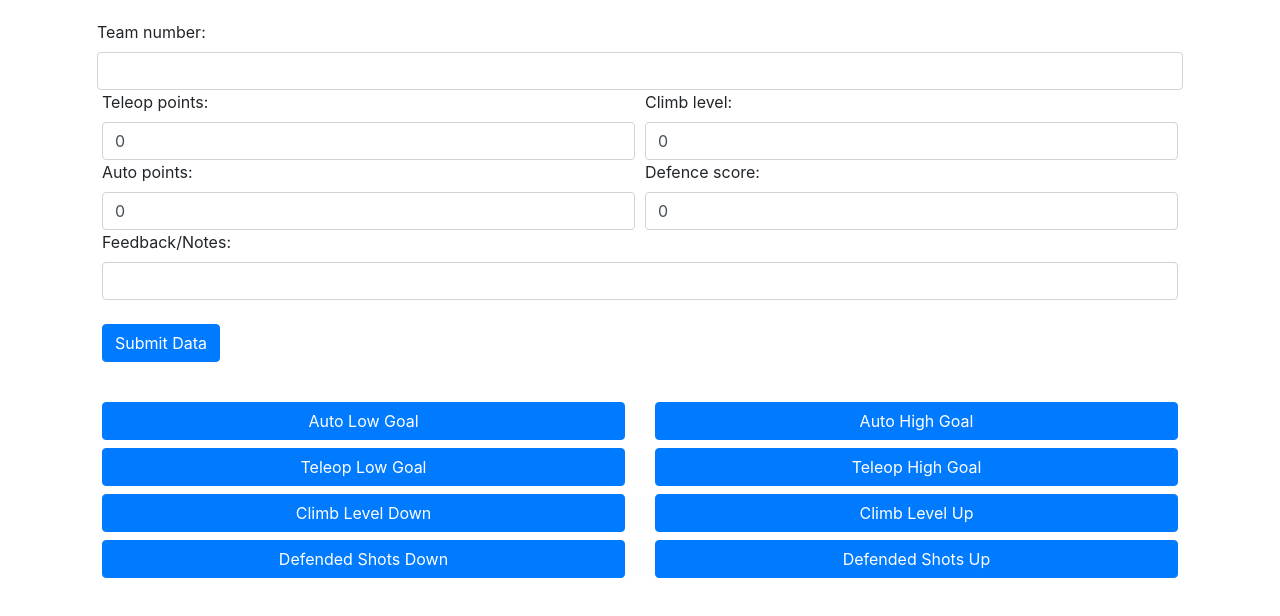
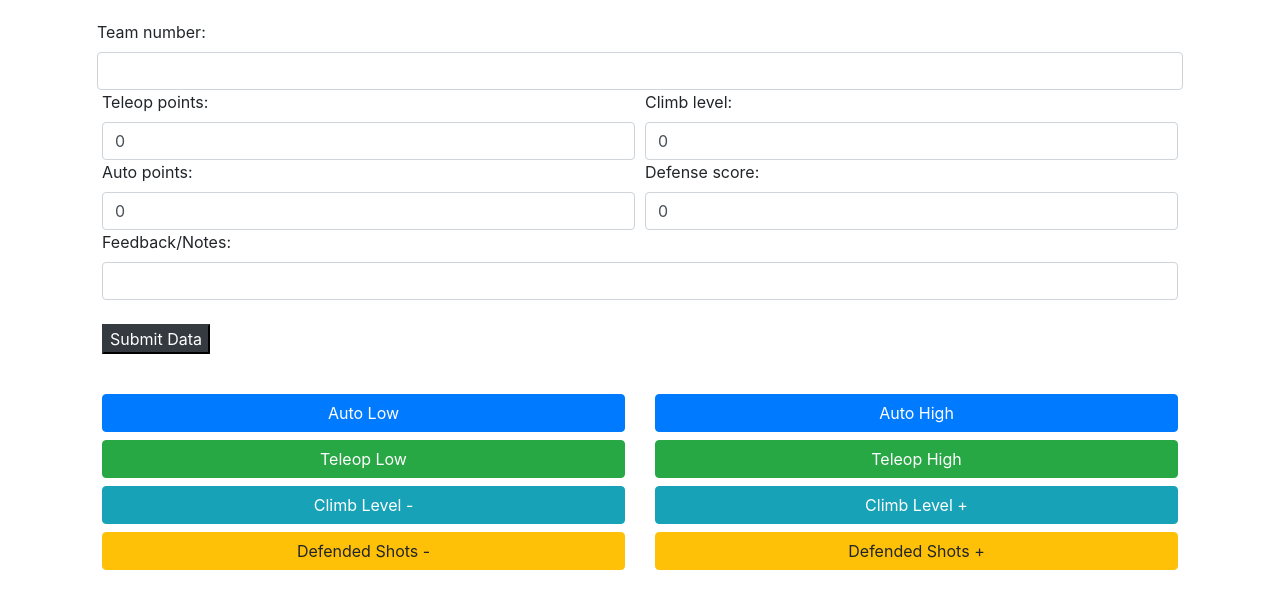
Before and after one commit to clemstardust/StealthyScouting, a plain HTML site: page StealthyScoutingWebsiteUI.html in a window 1280 px wide. Drawn offline with nearby package versions, Linux system fonts and the light colour scheme.

Commit message:
tuned button color

```diff
--- a/StealthyScoutingWebsiteUI.html
+++ b/StealthyScoutingWebsiteUI.html
@@ -56,6 +56,10 @@ tr:nth-child(even) {
 	margin: auto;
 	padding: 20px 32px;
 }
+/*
+.btn-dark, .btn-dark::shadow {
+	background-color: #FC33FF;
+}
 
 .button {
 	border: none;
@@ -71,11 +75,12 @@ tr:nth-child(even) {
 	margin: 0 auto;
 }
 
-.button1 {background-color: #4CAF50;} /* Green */
-.button2 {background-color: #008CBA;} /* Blue */
-.button3 {background-color: #FF3333;} /* Red */
-.button4 {background-color: #FC33FF;} /* Pink */
-.button5 {background-color: #FFC933;} /* Orange */
+.button1 {background-color: #4CAF50;}
+.button2 {background-color: #008CBA;}
+.button3 {background-color: #FF3333;}
+.button4 {background-color: #FC33FF;}
+.button5 {background-color: #FFC933;}
+*/
 </style>
 
 <script>
@@ -132,15 +137,14 @@ tr:nth-child(even) {
 					<label>Climb level:</label>
 					<input class="form-control" name="climbpts" id="climbpts" value="0"/>
 
-					<label>Defence score: </label>
+					<label>Defense score: </label>
 					<input class="form-control" name="defencepts" id="defencepts" value="0"/>
 				</div>
 			</div>
 			<label for="feedback">Feedback/Notes:</label>
 			<input class="form-control" name="feedback" id="feedback" name="feedback"></input>
 			<br>
-			<button class="btn btn-primary" onclick='SubForm()'>Submit Data</button>
-			<br>
+			<button class="btn-dark" onclick='SubForm()'>Submit Data</button>
 		</form>
 	</div>
 
@@ -148,16 +152,16 @@ tr:nth-child(even) {
 	<div class="container">
 		<div class="row">
 			<div class="col">
-				<button onClick="tickUp('autopts', 2)" type="button" class="btn btn-primary btn-block mb-2 mr-sm-2"> Auto Low Goal </button>
-				<button onClick="tickUp('teleoppts', 1)" type="button" class = "btn btn-primary btn-block mb-2 mr-sm-2">Teleop Low Goal </button>
-				<button onClick="tickUp('climbpts', -1)" type="button" class = "btn btn-primary btn-block mb-2 mr-sm-2">Climb Level Down</button>
-				<button onClick="tickUp('defencepts', -1)" type="button" class = "btn btn-primary btn-block mb-2 mr-sm-2">Defended Shots Down</button>
+				<button onClick="tickUp('autopts', 2)" type="button" class="btn btn-primary btn-block mb-2 mr-sm-2"> Auto Low </button>
+				<button onClick="tickUp('teleoppts', 1)" type="button" class = "btn btn-success btn-block mb-2 mr-sm-2">Teleop Low </button>
+				<button onClick="tickUp('climbpts', -1)" type="button" class = "btn btn-info btn-block mb-2 mr-sm-2">Climb Level -</button>
+				<button onClick="tickUp('defencepts', -1)" type="button" class = "btn btn-warning btn-block mb-2 mr-sm-2">Defended Shots -</button>
 			</div>
 			<div class="col">
-				<button onClick="tickUp('autopts', 4)" type="button" class = "btn btn-primary btn-block mb-2 mr-sm-2">Auto High Goal</button>
-				<button onClick="tickUp('teleoppts', 2)" type="button" class = "btn btn-primary btn-block mb-2 mr-sm-2">Teleop High Goal</button>
-				<button onClick="tickUp('climbpts', 1)" type="button" class = "btn btn-primary btn-block mb-2 mr-sm-2"> Climb Level Up</button>
-				<button onClick="tickUp('defencepts', 1)" type="button" class = "btn btn-primary btn-block mb-2 mr-sm-2">Defended Shots Up</button>
+				<button onClick="tickUp('autopts', 4)" type="button" class = "btn btn-primary btn-block mb-2 mr-sm-2">Auto High</button>
+				<button onClick="tickUp('teleoppts', 2)" type="button" class = "btn btn-success btn-block mb-2 mr-sm-2">Teleop High</button>
+				<button onClick="tickUp('climbpts', 1)" type="button" class = "btn btn-info btn-block mb-2 mr-sm-2"> Climb Level +</button>
+				<button onClick="tickUp('defencepts', 1)" type="button" class = "btn btn-warning btn-block mb-2 mr-sm-2">Defended Shots +</button>
 			</div>
 		</div>
 	</div>
```
